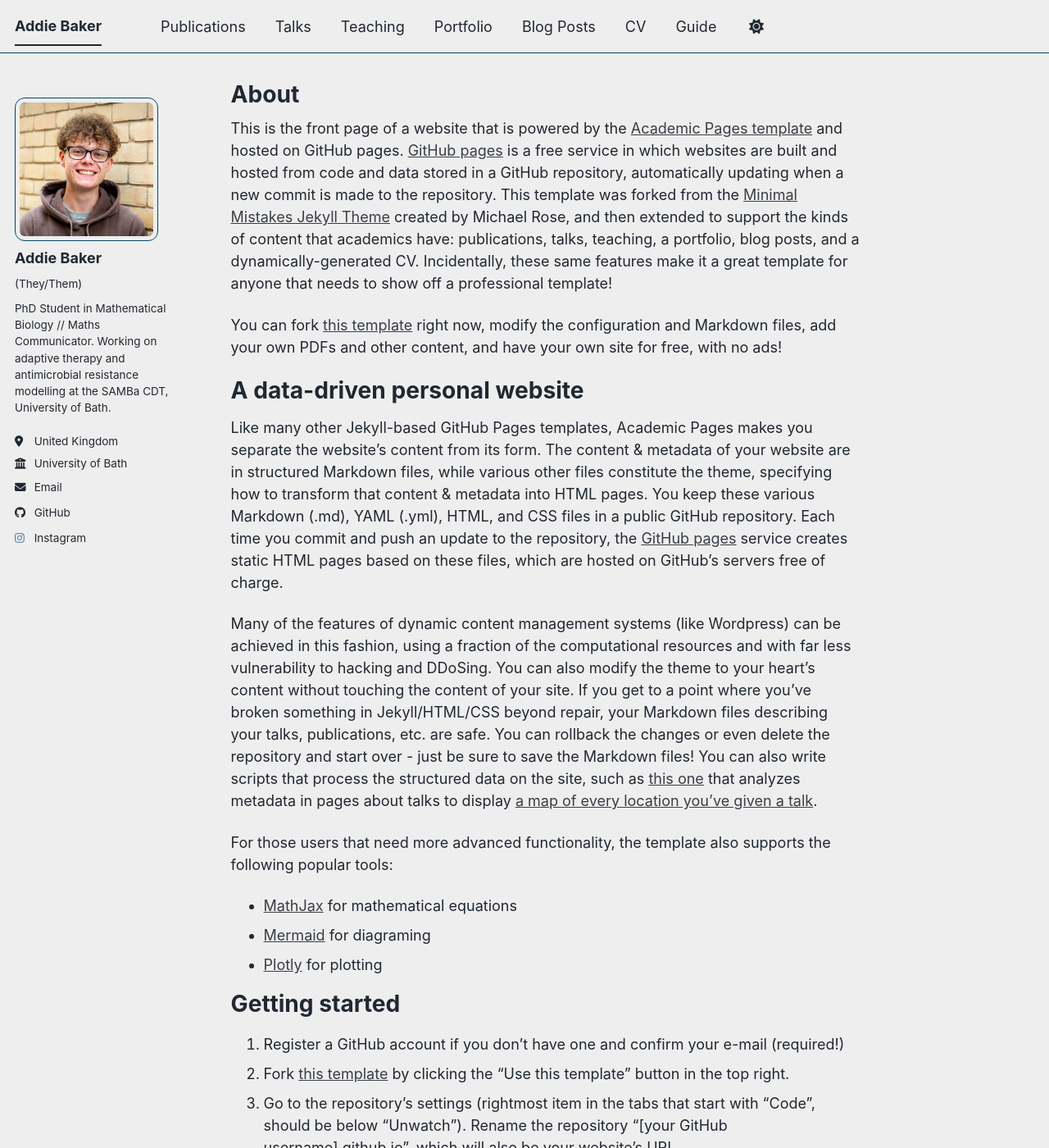
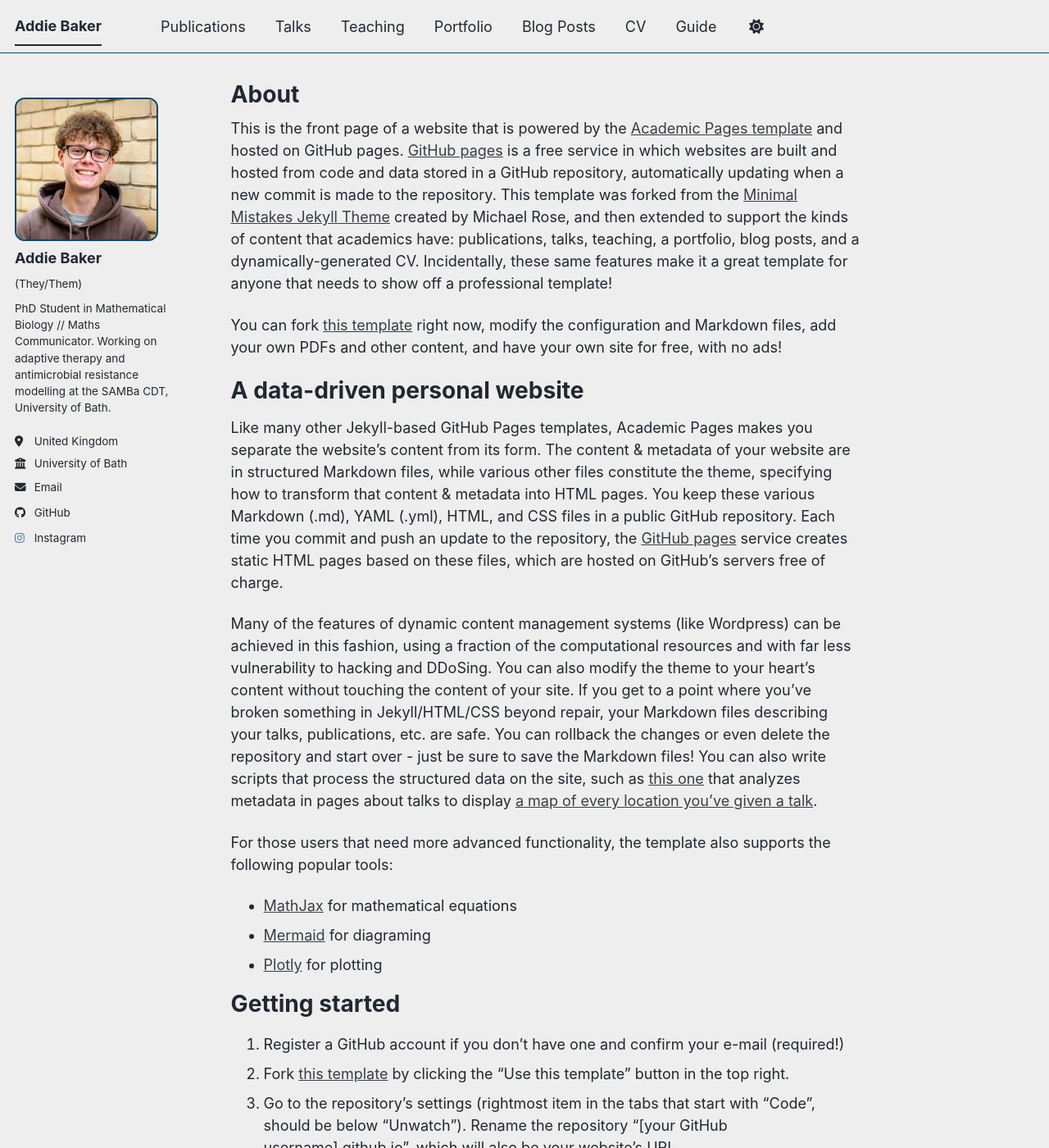
Before and after one commit to addie-02/addie-02.github.io, a Jekyll site: the page built from _pages/about.md, in a window 1280 px wide and 1400 px high. Shown: the whole window at 82% size. Built offline with Jekyll 4.4.1, drawn with Linux system fonts in a browser that asks for light colours; a script bundle is joined from its source files by our own code; library files that are not in the unit come from our copies.

Commit message:
Adjust sidebar image padding and border styling

```diff
--- a/_sass/layout/_sidebar.scss
+++ b/_sass/layout/_sidebar.scss
@@ -158,8 +158,8 @@
     object-position: 50% 50%;
     border-radius: 12px;
     @include breakpoint($large) {
-      padding: 5px;
-      border: 1px solid var(--global-border-color);
+      padding: 0px;
+      border: 2px solid var(--global-border-color);
     }
   }
 }
```
